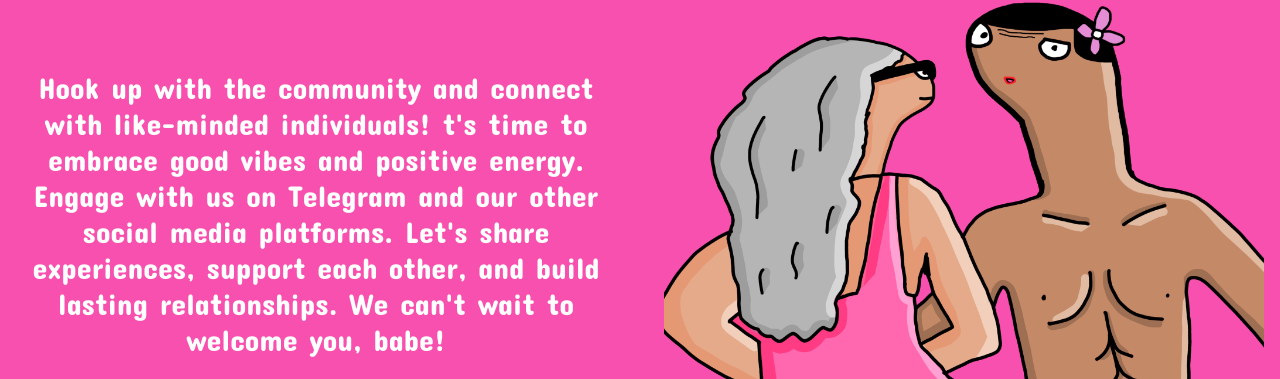
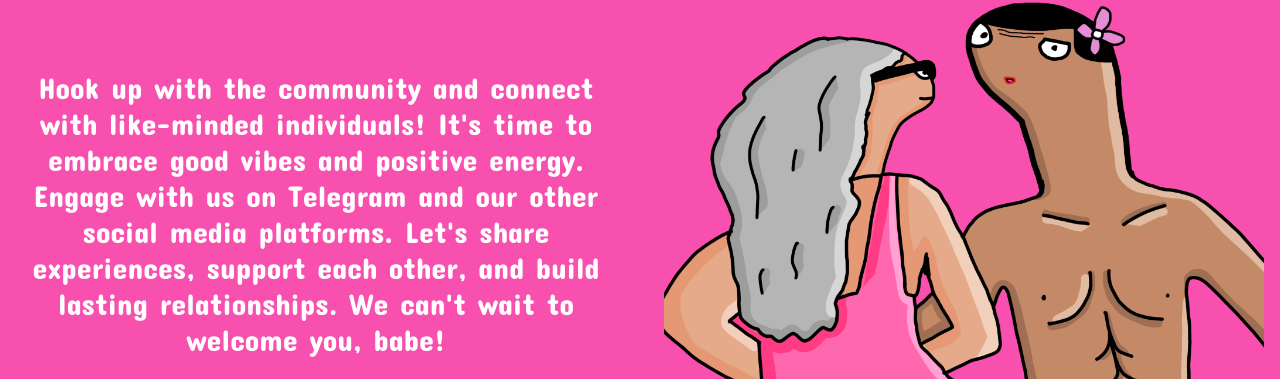
Before and after one commit to densek88/mbababe, a plain HTML site: page index.html in a window 1280 px wide. Shown: the part 2343-2722 px from the top of the page. Drawn offline with nearby package versions, Linux system fonts and the light colour scheme.

Commit message:
Update index.html

```diff
--- a/index.html
+++ b/index.html
@@ -57,7 +57,7 @@
         <h1 class="text-7xl text-white text-center"> COMMUNITY <img src="images/kiss.png" alt="kiss" class="image-after-text kiss"></h1>
         <div class="grid grid-cols-1 md:grid-cols-2 gap-4 mx-auto flex mt-8">
             <div class="p-4 flex flex-col justify-center items-center">
-                <p class="text-center text-3xl text-white">Hook up with the community and connect with like-minded individuals! t's time to embrace good vibes and positive energy. Engage with us on Telegram and our other social media platforms. Let's share experiences, support each other, and build lasting relationships. We can't wait to welcome you, babe!</p>
+                <p class="text-center text-3xl text-white">Hook up with the community and connect with like-minded individuals! It's time to embrace good vibes and positive energy. Engage with us on Telegram and our other social media platforms. Let's share experiences, support each other, and build lasting relationships. We can't wait to welcome you, babe!</p>
 
                 <br><div class="flex">
                    <a href="https://x.com/Mbababe_" target="_blank"><img src="images/x.png" alt="mbappe" class="socials"></a>
```
